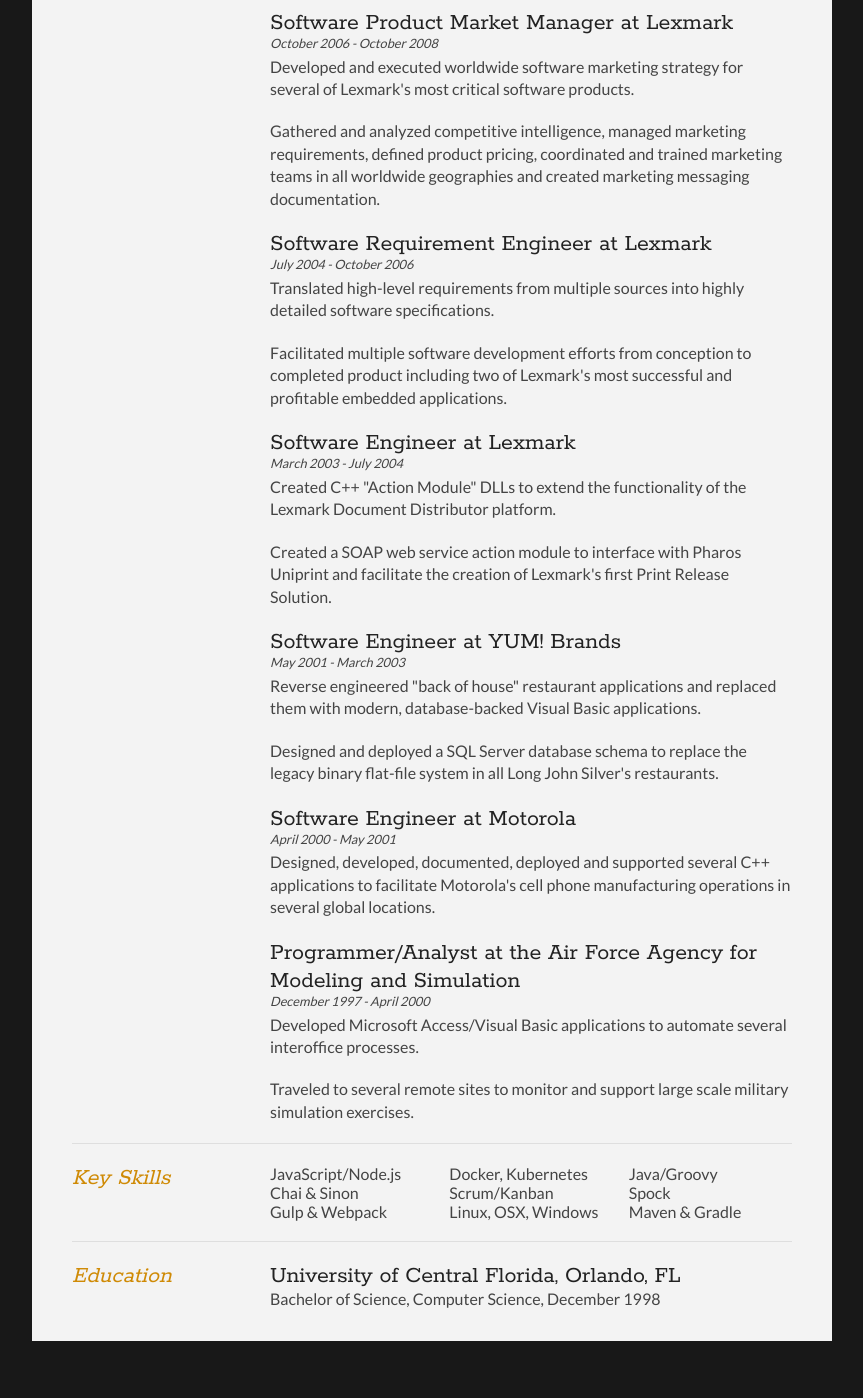
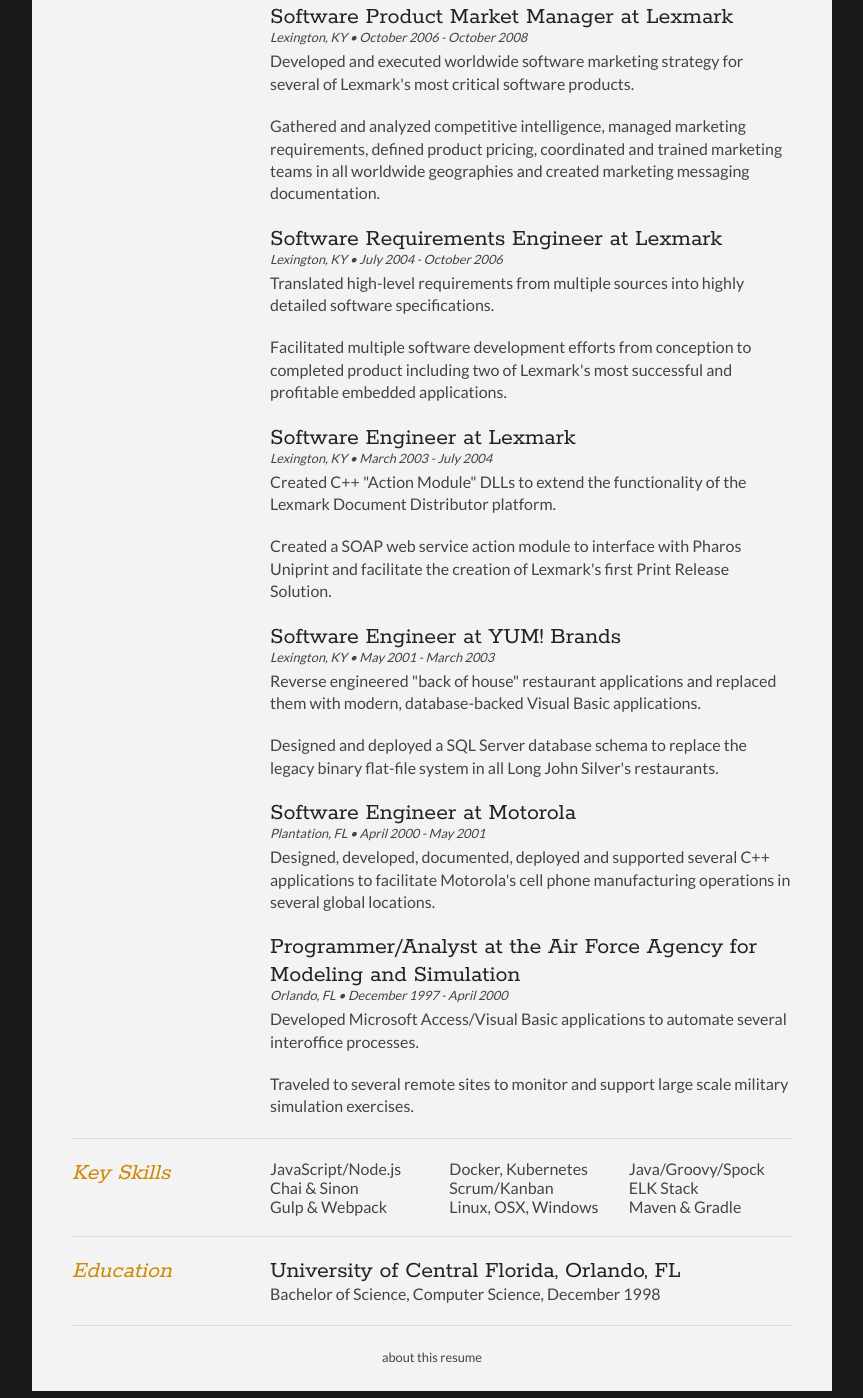
Before and after one commit to steasdal/resume-responsive, a website: page content/index.html in a window 1280 px wide. Shown: the part 1102-2500 px from the top of the page, without its empty margins (208-1071 px from the left). Before the commit the page ends 2473 px from the top, so only its background shows below. Drawn offline with Linux system fonts and the light colour scheme.

Commit message:
Added a 'about this resume' section, enhanced the css, added some more verbiage to the readme

```diff
--- a/content/index.html
+++ b/content/index.html
@@ -28,11 +28,10 @@
 
 		<div id="contactDetails" class="quickFade delayFour">
 			<ul>
-				<li>3821 Wyndsong Trail, Lexington, KY 40514</li>
-				<li>(859) 363-5470</li>
+				<li>3821 Wyndsong Trail, Lexington, KY</li>
 				<li><a href="mailto:samuel.teasdale@gmail.com" target="_blank">samuel.teasdale@gmail.com</a></li>
 				<li><a href="http://resume.teasdale.link">resume.teasdale.link</a></li>
-				<li><a href="https://github.com/steasdal">github.com/steasdal</a></li>
+				<li><a href="tel:8593635470">859•363•5470</a></li>
 			</ul>
 		</div>
 		<div class="clear"></div>
@@ -61,20 +60,20 @@
 			<div class="sectionContent">
 				<article>
 					<h2>Software Engineer at Appriss</h2>
-					<p class="subDetails">October 2015 - Present</p>
+					<p class="subDetails">Louisville, KY • October 2015 - Present</p>
 					<p>Member of a large development team rewriting Appriss's signature VINE system using a combination of Node.js and Angular 2. REST API layer implemented with swagger-tools; unit tests in chai & sinon. Attempting Appriss's first Kubernetes deployment.</p>
 					<p>Member of a small development team building an automated notification system for a federal government customer. System composed of over a dozen Java/Spring/Hibernate microservices communicating via a pair of federated RabbitMQ servers, backed by Oracle and Postgres databases, Dockerized and deployed to both local and AWS GovCloud hosts across four environments via Ansible. Logging to Elasticsearch/Logstash/Kibana. Automated testing via Spock/Groovy unit tests.</p>
 				</article>
 
 				<article>
 					<h2>Software Engineer at Lexmark</h2>
-					<p class="subDetails">July 2012 - October 2015</p>
+					<p class="subDetails">Lexington, KY • July 2012 - October 2015</p>
 					<p>As a member of a seven person Agile Java/Groovy development team, built an AWS hosted BPMN workflow designer/engine from a suite of Java/JAX-RS, Grails and Spring Boot web services with a responsive Backbone-based UI.</p>
 				</article>
 
 				<article>
 					<h2>Software Engineer at Lexmark</h2>
-					<p class="subDetails">October 2008 - July 2012</p>
+					<p class="subDetails">Lexington, KY • October 2008 - July 2012</p>
 					<p>Key contributor on several of Lexmark’s most commercially successful embedded Java applications working independently and as a member of a medium sized Agile team.</p>
 					<p>Created a library of reusable Java/OSGi services used throughout Lexmark's embedded application community and in dozens of successful shipped products.</p>
 					<p>Instrumental in converting an aging legacy build system into a modern Ant/Ivy/Jenkins- based continuous integration pipeline.</p>
@@ -82,22 +81,22 @@
 
 				<article>
 					<h2>Software Product Market Manager at Lexmark</h2>
-					<p class="subDetails">October 2006 - October 2008</p>
+					<p class="subDetails">Lexington, KY • October 2006 - October 2008</p>
 					<p>Developed and executed worldwide software marketing strategy for several of Lexmark's most critical software products.</p>
 					<p>Gathered and analyzed competitive intelligence, managed marketing requirements, defined product pricing, coordinated and trained marketing teams in all worldwide geographies and created marketing messaging documentation.
 					</p>
 				</article>
 
 				<article>
-					<h2>Software Requirement Engineer at Lexmark</h2>
-					<p class="subDetails">July 2004 - October 2006</p>
+					<h2>Software Requirements Engineer at Lexmark</h2>
+					<p class="subDetails">Lexington, KY • July 2004 - October 2006</p>
 					<p>Translated high-level requirements from multiple sources into highly detailed software specifications.</p>
 					<p>Facilitated multiple software development efforts from conception to completed product including two of Lexmark's most successful and profitable embedded applications.</p>
 				</article>
 
 				<article>
 					<h2>Software Engineer at Lexmark</h2>
-					<p class="subDetails">March 2003 - July 2004</p>
+					<p class="subDetails">Lexington, KY • March 2003 - July 2004</p>
 					<p>Created C++ "Action Module" DLLs to extend the functionality of the Lexmark Document Distributor platform.</p>
 					<p>Created a SOAP web service action module to interface with Pharos Uniprint and facilitate the creation of Lexmark's first Print Release Solution.
 					</p>
@@ -105,20 +104,20 @@
 
 				<article>
 					<h2>Software Engineer at YUM! Brands</h2>
-					<p class="subDetails">May 2001 - March 2003</p>
+					<p class="subDetails">Lexington, KY • May 2001 - March 2003</p>
 					<p>Reverse engineered "back of house" restaurant applications and replaced them with modern, database-backed Visual Basic applications.</p>
 					<p>Designed and deployed a SQL Server database schema to replace the legacy binary flat-file system in all Long John Silver's restaurants.</p>
 				</article>
 
 				<article>
 					<h2>Software Engineer at Motorola</h2>
-					<p class="subDetails">April 2000 - May 2001</p>
+					<p class="subDetails">Plantation, FL • April 2000 - May 2001</p>
 					<p>Designed, developed, documented, deployed and supported several C++ applications to facilitate Motorola's cell phone manufacturing operations in several global locations.</p>
 				</article>
 
 				<article>
 					<h2>Programmer/Analyst at the Air Force Agency for Modeling and Simulation</h2>
-					<p class="subDetails">December 1997 - April 2000</p>
+					<p class="subDetails">Orlando, FL • December 1997 - April 2000</p>
 					<p>Developed Microsoft Access/Visual Basic applications to automate several interoffice processes.</p>
 					<p>Traveled to several remote sites to monitor and support large scale military simulation exercises.</p>
 				</article>
@@ -141,8 +140,8 @@
 					<li>Docker, Kubernetes</li>
 					<li>Scrum/Kanban</li>
 					<li>Linux, OSX, Windows</li>
-					<li>Java/Groovy</li>
-					<li>Spock</li>
+					<li>Java/Groovy/Spock</li>
+					<li>ELK Stack</li>
 					<li>Maven & Gradle</li>
 				</ul>
 			</div>
@@ -164,6 +163,12 @@
 			<div class="clear"></div>
 		</section>
 
+		<section>
+			<div class="about no-print">
+				<a href="https://github.com/steasdal/resume-responsive">about this resume</a>
+			</div>
+		</section>
+
 	</div>
 </div>
 <script type="text/javascript">
--- a/content/style.css
+++ b/content/style.css
@@ -98,6 +98,27 @@
 	color: #cf8a05;
 }
 
+.about {
+	padding-bottom: 16px;
+	float: none;
+	width: 100%;
+	text-align: center;
+}
+
+.about a {
+	color: #444;
+	font-size: 0.8em;
+	text-decoration: none;
+	-webkit-transition: all .3s ease-in;
+	-moz-transition: all .3s ease-in;
+	-o-transition: all .3s ease-in;
+	-ms-transition: all .3s ease-in;
+	transition: all .3s ease-in;
+}
+
+.about a:hover {
+	color: #cf8a05;
+}
 
 section {
 	border-top: 1px solid #dedede;
@@ -231,6 +252,10 @@
     #cv {
         width: 100%;
     }
+	.no-print
+	{
+		display: none !important;
+	}
 }
 
 @-webkit-keyframes reset {
```
Also changed, not shown: README.md.
